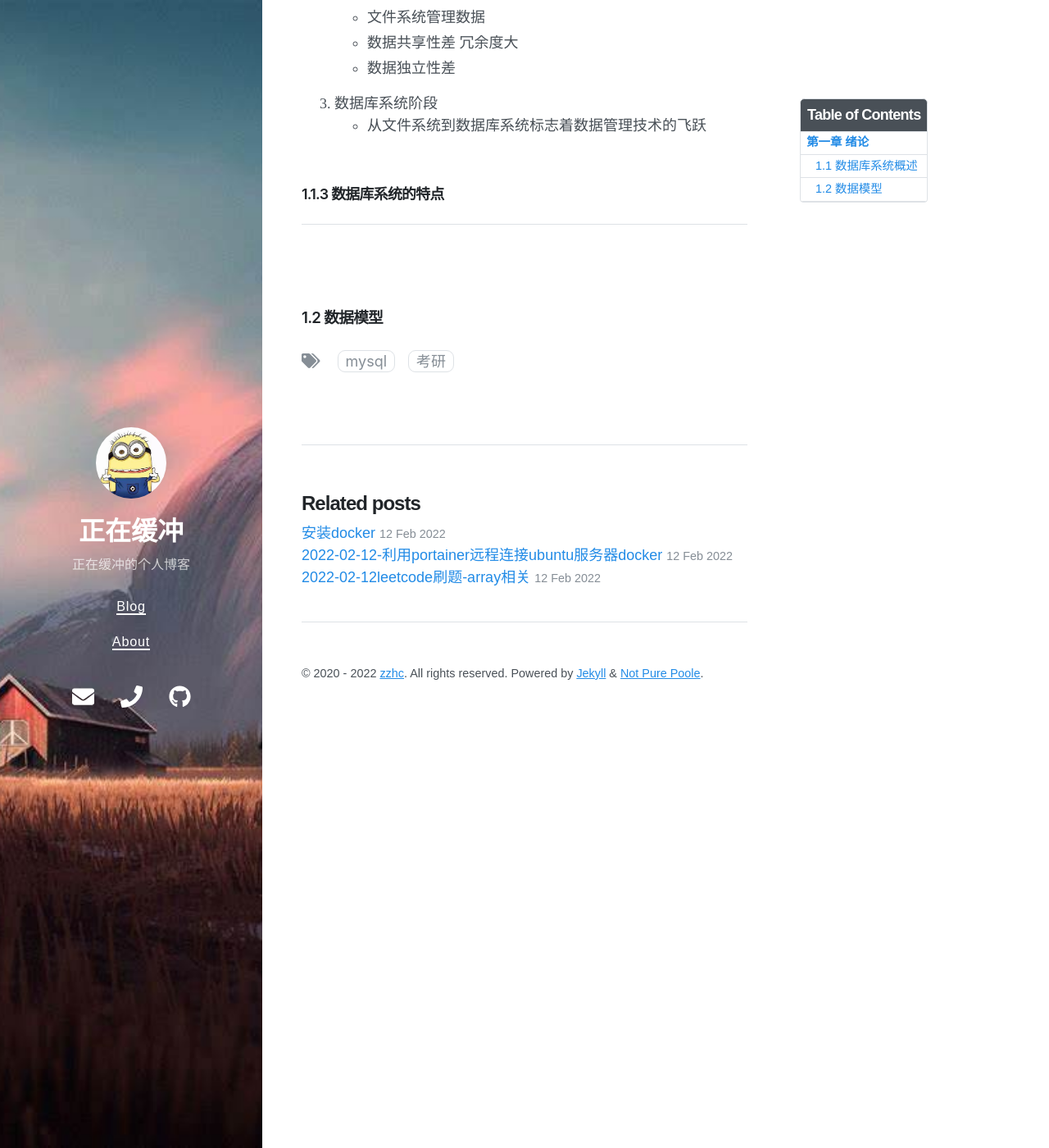
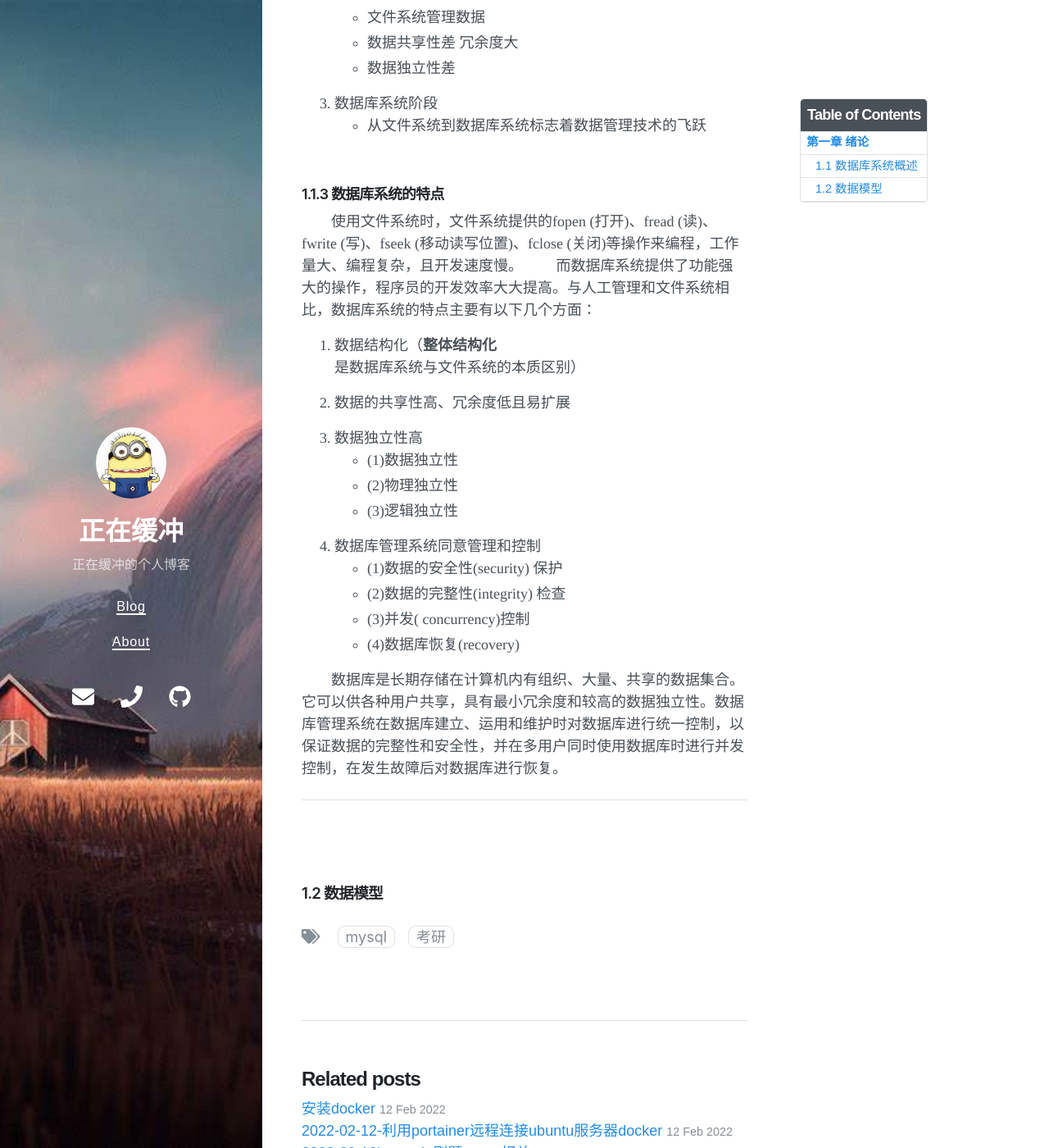
Before and after one commit to Zzhc3321/personal-blog.github.io, a Jekyll site: the page built from _posts/2022-02-12-数据库系统概论-绪论.md, in a window 1280 px wide and 1400 px high, scrolled down 1027 px. Shown: the whole window at 82% size. Built offline with Jekyll 4.4.1, drawn with Linux system fonts in a browser that asks for light colours; nearby versions of some CDN libraries.

Commit message:
修改文件: _posts/2022-02-12-数据库系统概论-绪论.md

```diff
--- a/_posts/2022-02-12-数据库系统概论-绪论.md
+++ b/_posts/2022-02-12-数据库系统概论-绪论.md
@@ -49,6 +49,42 @@ author: zzhc
 
 <br>
 #### 1.1.3 数据库系统的特点
+&emsp;&emsp;使用文件系统时，文件系统提供的fopen (打开)、fread (读)、fwrite (写)、fseek (移动读写位置)、fclose (关闭)等操作来编程，工作量大、编程复杂，且开发速度慢。
+&emsp;&emsp;而数据库系统提供了功能强大的操作，程序员的开发效率大大提高。与人工管理和文件系统相比，数据库系统的特点主要有以下几个方面：
+1. 数据结构化（**整体结构化** 是数据库系统与文件系统的本质区别）
+
+2. 数据的共享性高、冗余度低且易扩展
+
+3. 数据独立性高
+   - (1)数据独立性
+   - (2)物理独立性
+   - (3)逻辑独立性
+
+4. 数据库管理系统同意管理和控制
+	- (1)数据的安全性(security) 保护
+	- (2)数据的完整性(integrity) 检查
+	- (3)并发( concurrency)控制
+	- (4)数据库恢复(recovery)
+
+&emsp;&emsp;数据库是长期存储在计算机内有组织、大量、共享的数据集合。它可以供各种用户共享，具有最小冗余度和较高的数据独立性。数据库管理系统在数据库建立、运用和维护时对数据库进行统一控制，以保证数据的完整性和安全性，并在多用户同时使用数据库时进行并发控制，在发生故障后对数据库进行恢复。
+
+
+
+
+
+
+
+
+
+
+
+
+
+
+
+
+
+
 
 ***
 
```
